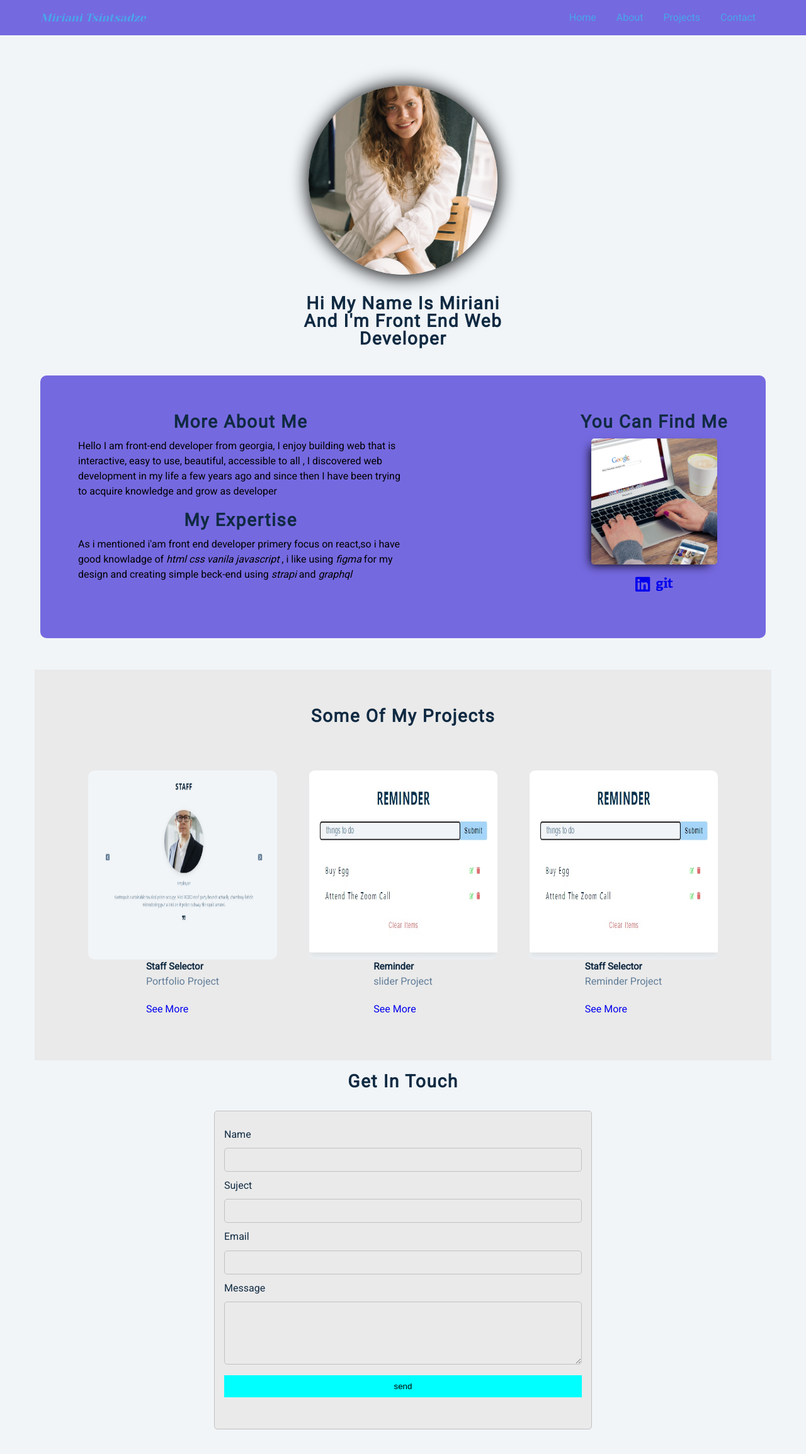
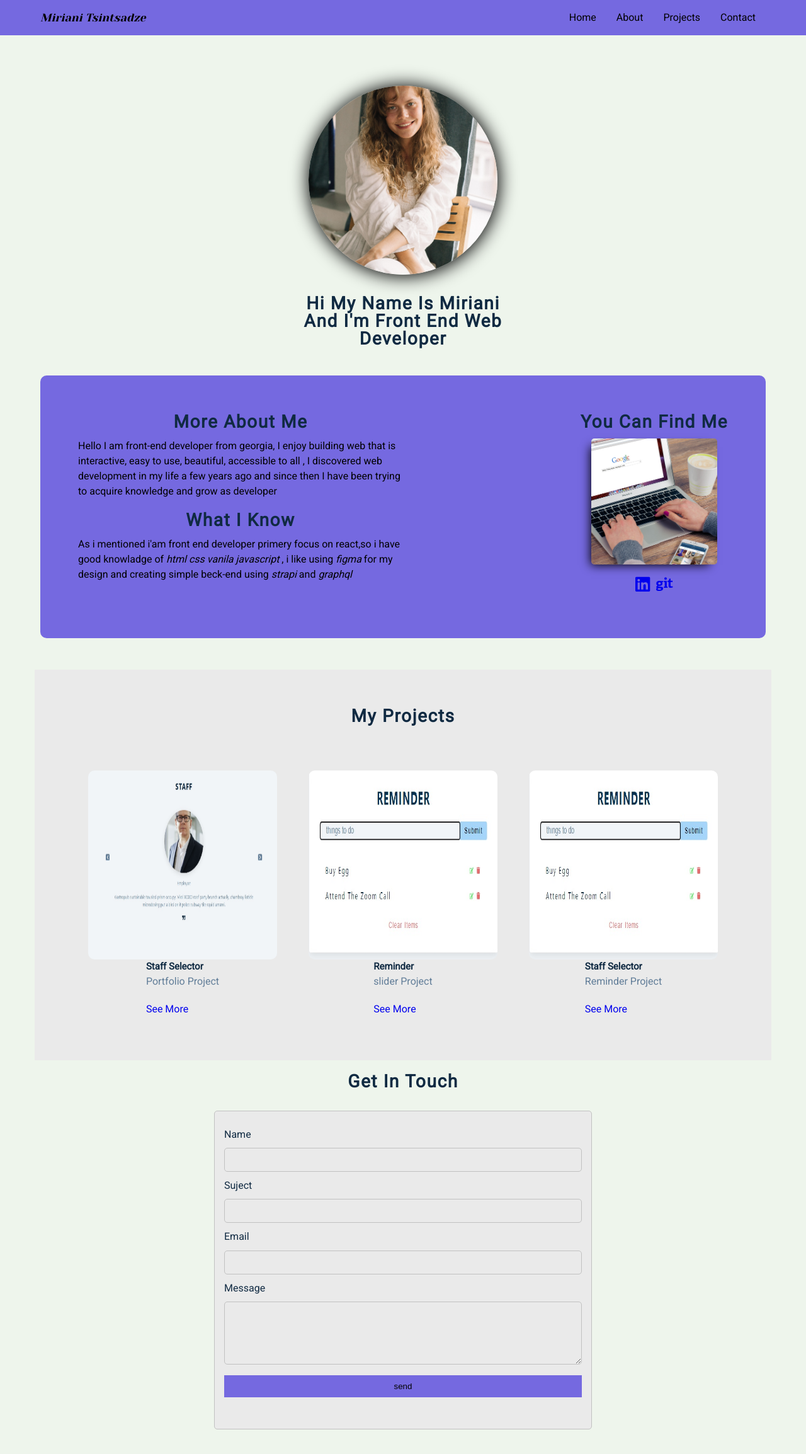
Before and after one commit to Miriani92/my-portfolio, a React (Create React App) app: page / in a window 1280 px wide. Shown: the top 2308 px of the page at 63% size. Built offline with nearby package versions, Linux system fonts and the light colour scheme.

Commit message:
second commit

```diff
--- a/src/components/About.js
+++ b/src/components/About.js
@@ -15,7 +15,7 @@ const About = () => {
             discovered web development in my life a few years ago and since then
             I have been trying to acquire knowledge and grow as developer
           </p>
-          <h3>my expertise</h3>
+          <h3>What I Know</h3>
           <p className="paragraph">
             As i mentioned i'am front end developer primery focus on react,so i
             have good knowladge of<em> html css vanila javascript</em> , i like
--- a/src/components/Projects.js
+++ b/src/components/Projects.js
@@ -6,9 +6,7 @@ const Projects = () => {
   return (
     <section className="main-section">
       <div className="main-container">
-        <h3 style={{ textAlign: "center", paddingTop: "60px" }}>
-          Some of my projects
-        </h3>
+        <h3 style={{ textAlign: "center", paddingTop: "60px" }}>My projects</h3>
         <div className="post-wrapper">
           {posts.map((post) => {
             const { id, img, title, text, link } = post;
--- a/src/index.css
+++ b/src/index.css
@@ -55,7 +55,7 @@ Global Styles
 }
 body {
   font-family: "Roboto", sans-serif;
-  background: var(--clr-grey-10);
+  background: rgb(238, 245, 236);
   color: var(--clr-grey-1);
   line-height: 1.5;
   font-size: 0.875rem;
@@ -140,18 +140,18 @@ p {
     font-family: Yeseva One;
     font-weight: 400;
     font-size: 1.1rem;
-    color: var(--clr-primary-5);
+    color: black;
   }
   .header > button {
     display: none;
   }
   .link {
     padding: 1rem;
-    color: var(--clr-primary-5);
+    color: black;
     transition: var(--transition);
   }
   .link:hover {
-    background-color: var(--clr-grey-2);
+    background-color: rgb(154, 146, 228);
   }
   /* end of the navbar min 992*/
   /* start of the hero */
@@ -287,11 +287,12 @@ p {
     font-size: 14px;
   }
   .submit-btn {
+    cursor: pointer;
     margin-top: 10px;
     width: 100%;
     padding-top: 10px;
     padding-bottom: 10px;
-    background-color: cyan;
+    background-color: rgb(117, 105, 224);
     border: none;
   }
 
@@ -308,9 +309,10 @@ p {
     border-color: transparent;
     transition: var(--transition);
     cursor: pointer;
+    color: rgb(117, 105, 224);
   }
   .header > button:hover {
-    color: var(--clr-primary-1);
+    color: rgb(117, 105, 224);
     transform: rotate(90deg);
   }
   .nav-container {
@@ -334,7 +336,7 @@ p {
     font-family: Yeseva One;
     font-weight: 400;
     font-size: 1.1rem;
-    color: var(--clr-primary-5);
+    color: rgb(117, 105, 224);
   }
   .links-wrapper {
     display: flex;
@@ -344,7 +346,7 @@ p {
     top: 0;
     left: 0;
     height: 100%;
-    background-color: var(--clr-grey-3);
+    background-color: rgb(117, 105, 224);
     transform: translateX(-100%);
     transition: var(--transition);
   }
@@ -353,13 +355,13 @@ p {
   }
   .link {
     display: block;
-    color: var(--clr-primary-8);
+    color: black;
     padding: 2rem 0;
     text-align: center;
     transition: var(--transition);
   }
   .link:hover {
-    background-color: var(--clr-primary-1);
+    background-color: rgb(154, 146, 228);
   }
   /* end of the navbar max  992*/
   /* start of the hero */
@@ -391,7 +393,7 @@ p {
   .about-container {
     margin: 0 auto;
     max-width: var(--max-width);
-    background-color: wheat;
+    background-color: rgb(117, 105, 224);
     width: 90vw;
     border-radius: 10px;
     text-align: center;
@@ -484,11 +486,12 @@ p {
     font-size: 14px;
   }
   .submit-btn {
+    cursor: pointer;
     margin-top: 10px;
     width: 100%;
     padding-top: 10px;
     padding-bottom: 10px;
-    background-color: cyan;
+    background-color: rgb(117, 105, 224);
     border: none;
   }
   /* end of the form sections */
```
